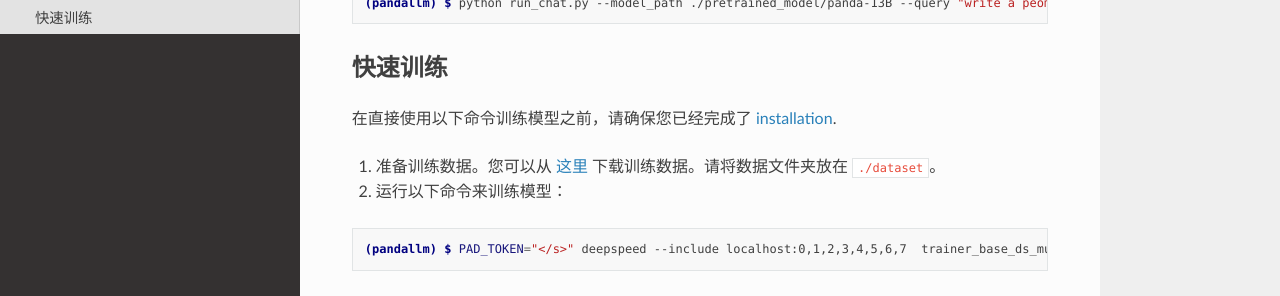
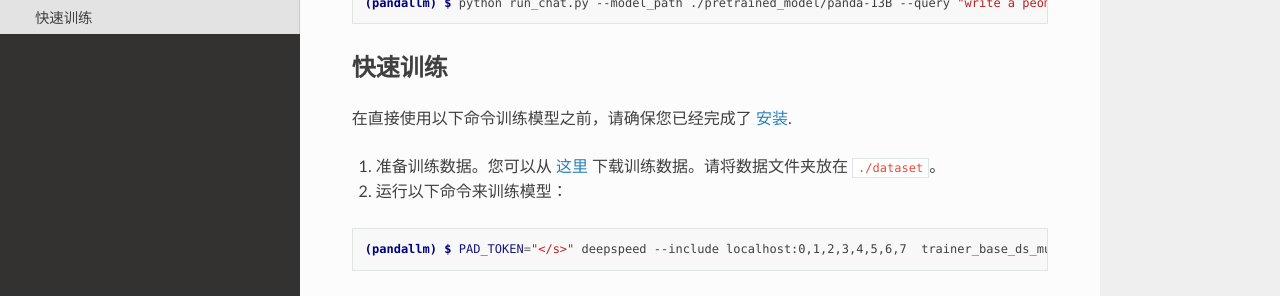
Before and after one commit to mzf666/panda-tutorial, a Sphinx documentation site: the page built from docs/source/quick_start_cn.rst, in a window 1280 px wide and 900 px high, scrolled down 955 px. Shown: the part 366-662 px from the top of the window. Built offline with Sphinx 7.4.7 and the Read the Docs theme 2.0.0, drawn with Linux system fonts in a browser that asks for light colours.

Commit message:
Update quick_start_cn.rst

```diff
--- a/docs/source/quick_start_cn.rst
+++ b/docs/source/quick_start_cn.rst
@@ -83,7 +83,7 @@
 快速训练
 -----------
 
-在直接使用以下命令训练模型之前，请确保您已经完成了 :ref:`installation <installation>`.
+在直接使用以下命令训练模型之前，请确保您已经完成了 :ref:`安装 <installation>`.
 
 1. 准备训练数据。您可以从 `这里 <https://entuedu-my.sharepoint.com/:f:/r/personal/tianze002_e_ntu_edu_sg/Documents/Panda%E5%A4%A7%E6%A8%A1%E5%9E%8B/dataset?csf=1&web=1&e=0i1Oiu>`_ 下载训练数据。请将数据文件夹放在 ``./dataset``。
 
```
